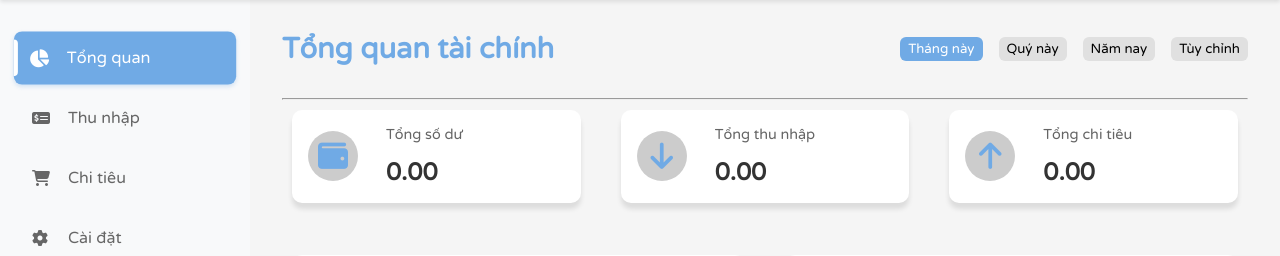
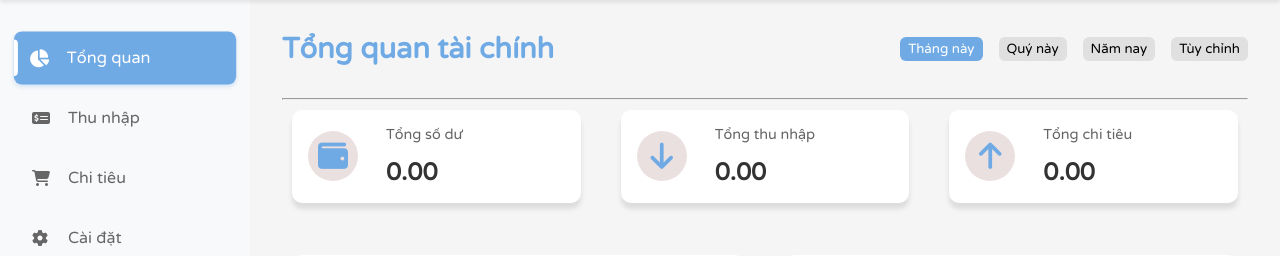
Before and after one commit to githubcuaan/QuanLyTaiChinh_KTPM_Nhom99, a PHP site: page /page/index.php in a window 1280 px wide. Shown: the part 73-329 px from the top of the page. Run offline with PHP 8.4, Linux system fonts and the light colour scheme; the visitor is signed in with stand-in values (Sample User, id 1).

Commit message:
Work: change color òf circle

```diff
--- a/jfins/assets/css/sumaryStyle.css
+++ b/jfins/assets/css/sumaryStyle.css
@@ -59,7 +59,7 @@ section {
 }
 
 .icon-circle {
-    background-color: #ccc;
+    background-color: #ebe0e0;
     padding: 16px 20px;
     border-radius: 50%;
     margin-right: 12px;
```
